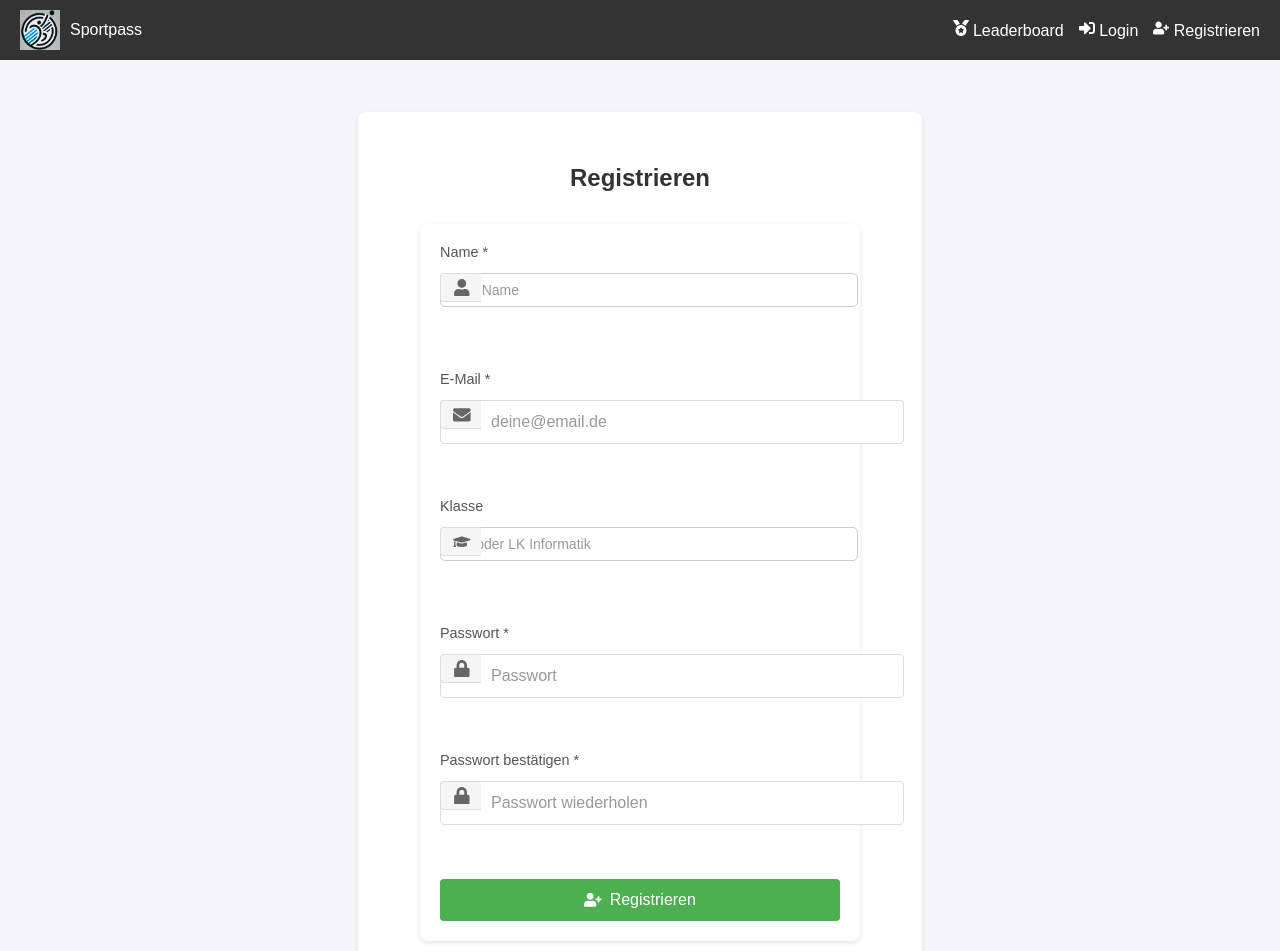
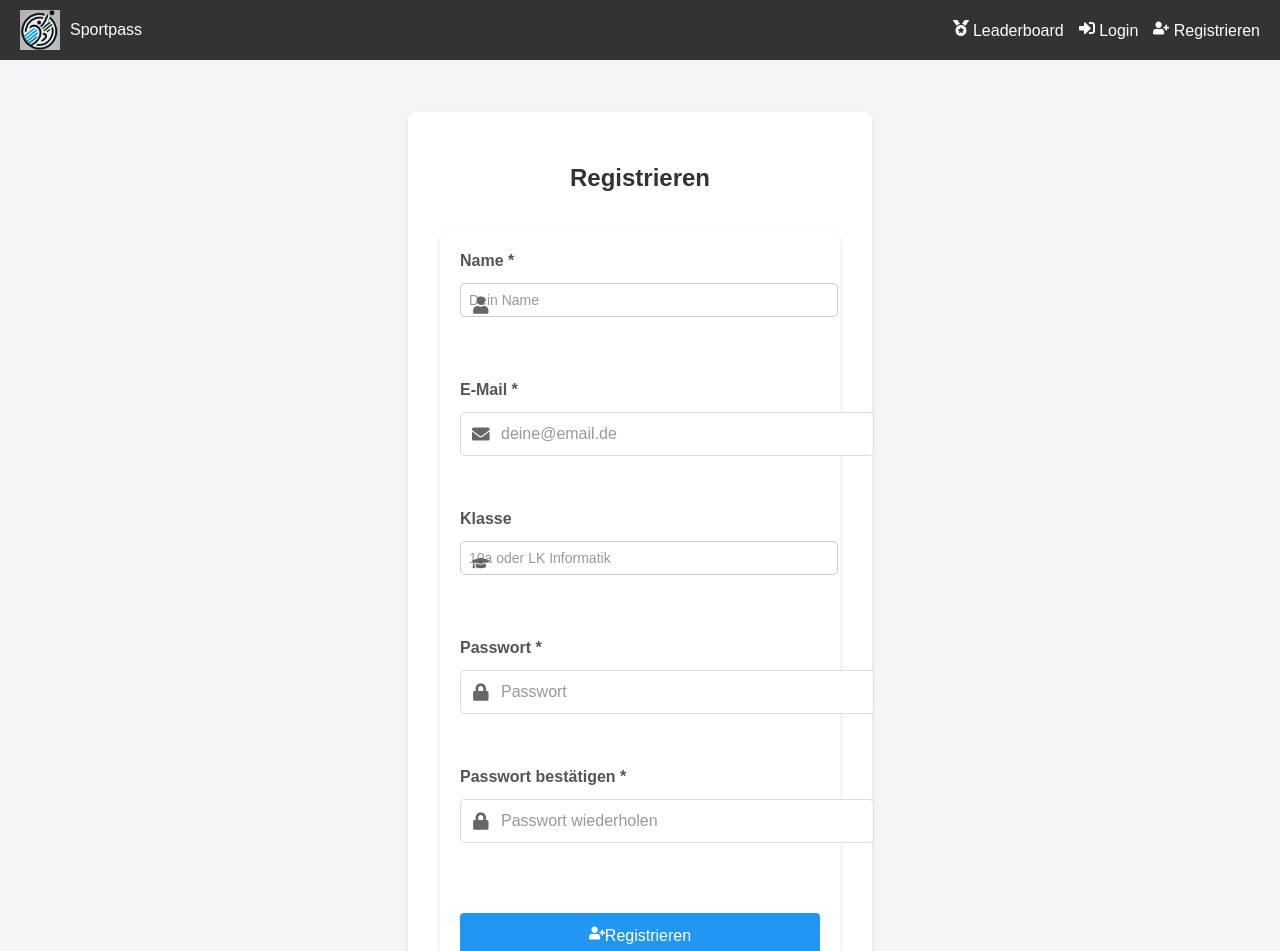
Before and after one commit to Chris123-crypto-ship-it/Sportpass_2025, a React (Create React App) app: page /register in a window 1280 px wide. Shown: the top 951 px of the page. Built offline with nearby package versions, Linux system fonts and the light colour scheme.

Commit message:
bekannnt

```diff
--- a/src/styles/Login.css
+++ b/src/styles/Login.css
@@ -2,7 +2,7 @@
   max-width: 400px;
   margin: 2rem auto;
   padding: 2rem;
-  background-color: #ffffff;
+  background-color: white;
   border-radius: 8px;
   box-shadow: 0 2px 4px rgba(0, 0, 0, 0.1);
 }
@@ -10,7 +10,7 @@
 .login-container h2 {
   text-align: center;
   color: #333;
-  margin-bottom: 2rem;
+  margin-bottom: 2.5rem;
 }
 
 .login-form {
@@ -26,82 +26,75 @@
 }
 
 .form-group label {
-  font-size: 0.9rem;
-  color: #666;
+  color: #555;
+  font-size: 1rem;
 }
 
-.input-with-icon {
+.input-container {
   position: relative;
+}
+
+.icon-container {
+  position: absolute;
+  left: 12px;
+  top: 50%;
+  transform: translateY(-50%);
+  color: #666;
   display: flex;
   align-items: center;
+  justify-content: center;
 }
 
 .input-icon {
-  position: absolute;
-  left: 12px;
   color: #666;
+  font-size: 1.1rem;
 }
 
-.input-with-icon input {
+.input-container input {
   width: 100%;
-  padding: 0.8rem;
-  padding-left: 2.5rem;
+  padding: 0.75rem;
+  padding-left: 40px;
   border: 1px solid #ddd;
   border-radius: 4px;
   font-size: 1rem;
+  outline: none;
   transition: border-color 0.3s ease;
 }
 
-.input-with-icon input:focus {
-  outline: none;
-  border-color: #007bff;
+.input-container input:focus {
+  border-color: #2196F3;
+}
+
+.input-container input::placeholder {
+  color: #999;
 }
 
 .error-message {
-  color: #dc3545;
+  color: #d32f2f;
   font-size: 0.9rem;
-  margin-top: -0.5rem;
-  display: flex;
-  flex-direction: column;
-  gap: 0.5rem;
+  margin-top: 0.5rem;
 }
 
-.btn-primary {
-  background-color: #007bff;
+.login-button {
+  width: 100%;
+  padding: 0.75rem;
+  background-color: #2196F3;
   color: white;
-  padding: 0.8rem;
   border: none;
   border-radius: 4px;
   font-size: 1rem;
+  font-weight: 500;
   cursor: pointer;
   transition: background-color 0.3s ease;
+  margin-top: 1rem;
 }
 
-.btn-primary:hover {
-  background-color: #0056b3;
+.login-button:hover {
+  background-color: #1976D2;
 }
 
-.btn-primary:disabled {
-  background-color: #ccc;
-  cursor: not-allowed;
-}
-
-.btn-link {
-  background: none;
-  border: none;
-  color: #007bff;
-  text-decoration: underline;
-  cursor: pointer;
-  padding: 0;
-  font-size: 0.9rem;
-}
-
-.btn-link:hover {
-  color: #0056b3;
-}
-
-.btn-link:disabled {
-  color: #ccc;
+.login-button:disabled {
+  background-color: #cccccc;
   cursor: not-allowed;
 }
 
@@ -109,10 +102,11 @@
   text-align: center;
   margin-top: 1.5rem;
   font-size: 0.9rem;
+  color: #666;
 }
 
 .register-link a {
-  color: #007bff;
+  color: #2196F3;
   text-decoration: none;
 }
 
--- a/src/styles/Register.css
+++ b/src/styles/Register.css
@@ -1,5 +1,5 @@
 .register-container {
-  max-width: 500px;
+  max-width: 400px;
   margin: 2rem auto;
   padding: 2rem;
   background-color: white;
@@ -10,7 +10,7 @@
 .register-container h2 {
   text-align: center;
   color: #333;
-  margin-bottom: 2rem;
+  margin-bottom: 2.5rem;
 }
 
 .register-form {
@@ -26,28 +26,23 @@
 }
 
 .form-group label {
-  font-weight: 500;
   color: #555;
+  font-size: 1rem;
 }
 
 .input-container {
   position: relative;
-  width: 100%;
 }
 
 .icon-container {
   position: absolute;
-  left: 0;
-  top: 0;
-  bottom: 0;
-  width: 40px;
+  left: 12px;
+  top: 50%;
+  transform: translateY(-50%);
+  color: #666;
   display: flex;
   align-items: center;
   justify-content: center;
-  background-color: #f5f5f5;
-  border: 1px solid #ddd;
-  border-right: none;
-  border-radius: 4px 0 0 4px;
 }
 
 .input-icon {
@@ -58,7 +53,7 @@
 .input-container input {
   width: 100%;
   padding: 0.75rem;
-  padding-left: 50px;
+  padding-left: 40px;
   border: 1px solid #ddd;
   border-radius: 4px;
   font-size: 1rem;
@@ -67,7 +62,7 @@
 }
 
 .input-container input:focus {
-  border-color: #4CAF50;
+  border-color: #2196F3;
 }
 
 .input-container input::placeholder {
@@ -81,12 +76,9 @@
 }
 
 .register-button {
-  display: flex;
-  align-items: center;
-  justify-content: center;
-  gap: 0.5rem;
+  width: 100%;
   padding: 0.75rem;
-  background-color: #4CAF50;
+  background-color: #2196F3;
   color: white;
   border: none;
   border-radius: 4px;
@@ -94,19 +86,16 @@
   font-weight: 500;
   cursor: pointer;
   transition: background-color 0.3s ease;
+  margin-top: 1rem;
 }
 
 .register-button:hover {
-  background-color: #45a049;
+  background-color: #1976D2;
 }
 
 .register-button:disabled {
   background-color: #cccccc;
   cursor: not-allowed;
-}
-
-.button-icon {
-  font-size: 1.1rem;
 }
 
 .verification-message {
@@ -115,7 +104,7 @@
 }
 
 .verification-message h2 {
-  color: #4CAF50;
+  color: #2196F3;
   margin-bottom: 1rem;
 }
 
@@ -147,7 +136,7 @@
 
 .btn-primary {
   padding: 0.75rem 1.5rem;
-  background-color: #4CAF50;
+  background-color: #2196F3;
   color: white;
   border: none;
   border-radius: 4px;
@@ -156,7 +145,7 @@
 }
 
 .btn-primary:hover {
-  background-color: #45a049;
+  background-color: #1976D2;
 }
 
 .btn-primary:disabled,
@@ -169,10 +158,11 @@
   text-align: center;
   margin-top: 1.5rem;
   font-size: 0.9rem;
+  color: #666;
 }
 
 .login-link a {
-  color: #4CAF50;
+  color: #2196F3;
   text-decoration: none;
 }
 
```
